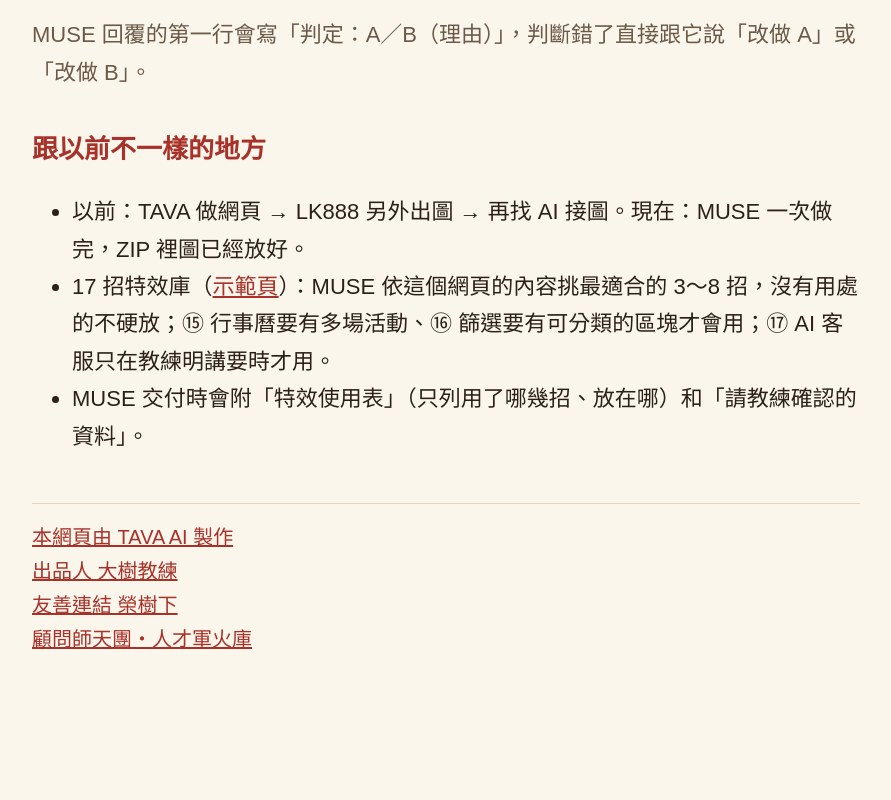
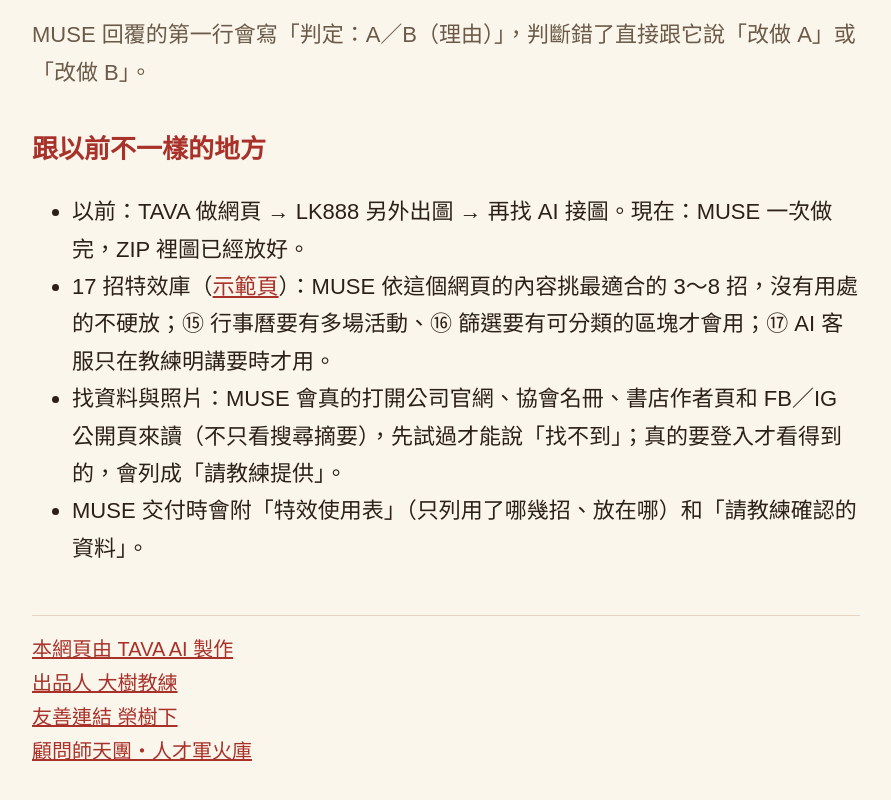
Before and after one commit to Coach1973/tava-to-claude, a plain HTML site: page muse.html in a window 1280 px wide. Shown: the part 1122-1922 px from the top of the page, without its empty margins (194-1085 px from the left). Before the commit the page ends 1826 px from the top, so only its background shows below. Drawn offline with Linux system fonts and the light colour scheme.

Commit message:
[Mac] MUSE 指令：查資料改成目標＋做法＋自我檢查（真的打開網頁、公開社群先測試、查不到要列試過哪些）
Co-Authored-By: Claude Sonnet 5.5 <noreply@anthropic.com>

```diff
--- a/muse.html
+++ b/muse.html
@@ -56,6 +56,7 @@
   <ul>
     <li>以前：TAVA 做網頁 → LK888 另外出圖 → 再找 AI 接圖。現在：MUSE 一次做完，ZIP 裡圖已經放好。</li>
     <li>17 招特效庫（<a href="https://event.bymyway.com/curated/rs-demo/" target="_blank" rel="noopener">示範頁</a>）：MUSE 依這個網頁的內容挑最適合的 3～8 招，沒有用處的不硬放；⑮ 行事曆要有多場活動、⑯ 篩選要有可分類的區塊才會用；⑰ AI 客服只在教練明講要時才用。</li>
+    <li>找資料與照片：MUSE 會真的打開公司官網、協會名冊、書店作者頁和 FB／IG 公開頁來讀（不只看搜尋摘要），先試過才能說「找不到」；真的要登入才看得到的，會列成「請教練提供」。</li>
     <li>MUSE 交付時會附「特效使用表」（只列用了哪幾招、放在哪）和「請教練確認的資料」。</li>
   </ul>
 
```
Also changed, not shown: muse.txt.
